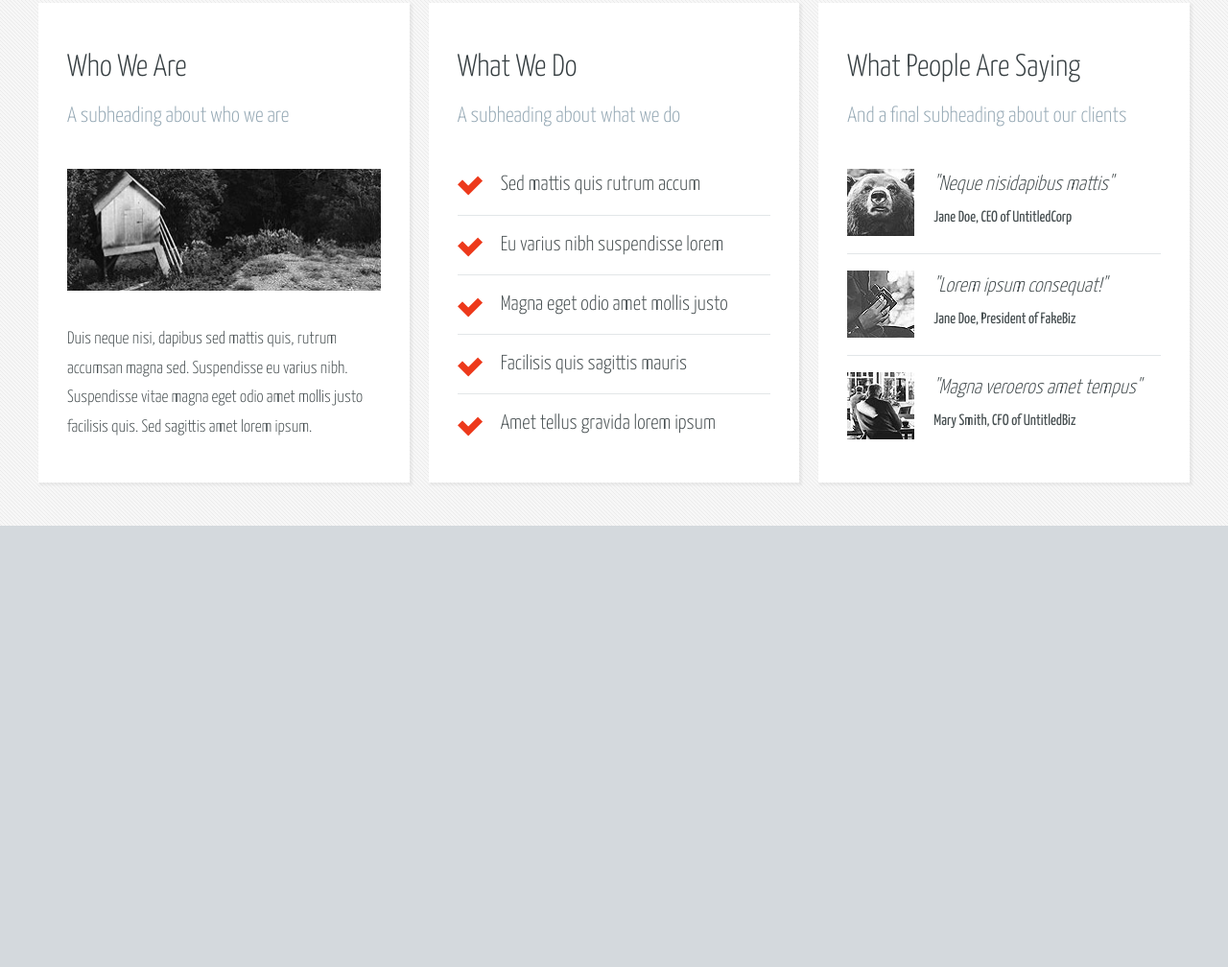
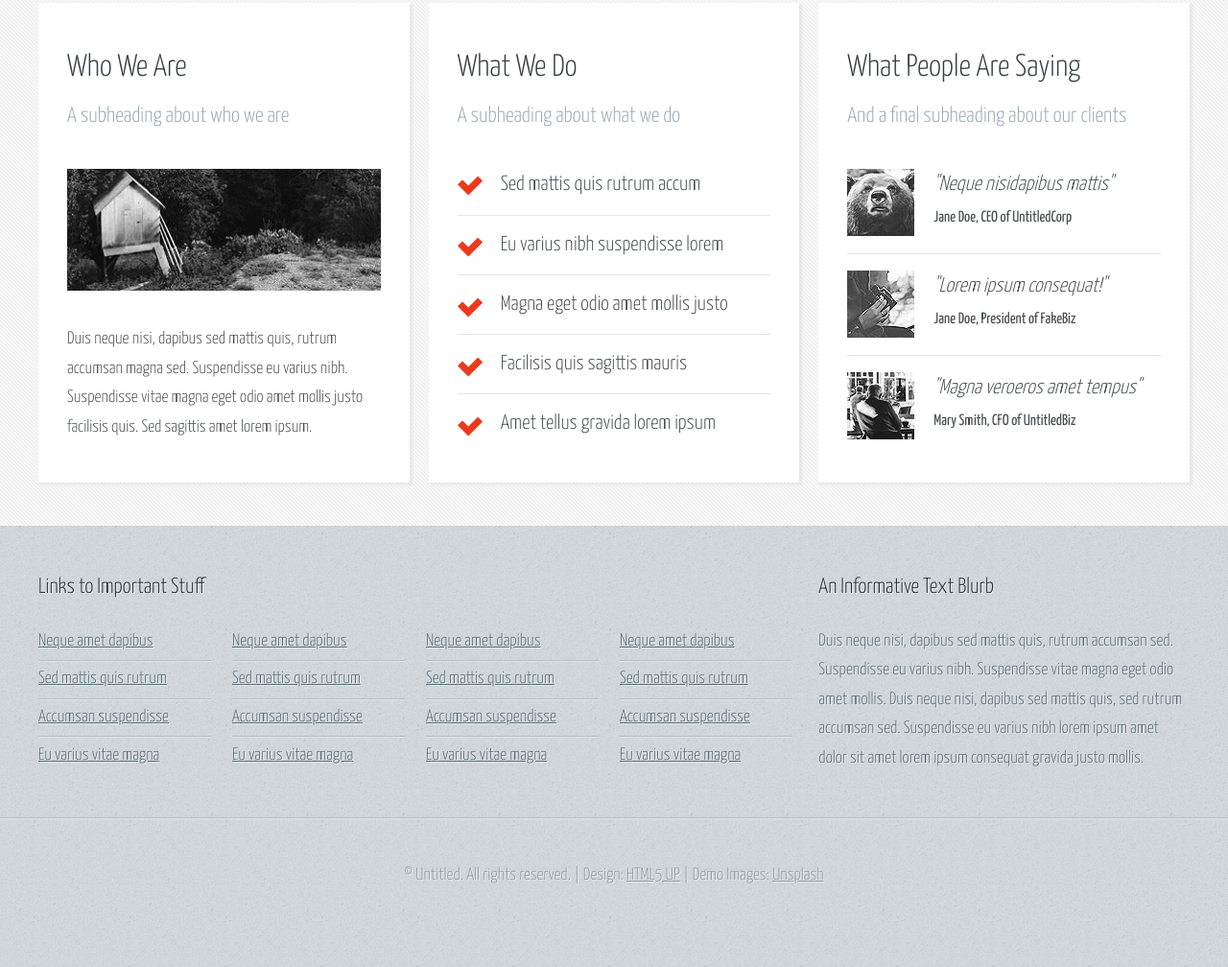
Before and after one commit to Learde/Halcyonic, a website: page index.html in a window 1280 px wide. Shown: the part 851-1859 px from the top of the page at 96% size. Before the commit the page ends 1399 px from the top, so only its background shows below. Drawn offline with Linux system fonts and the light colour scheme.

Commit message:
Finish footer

```diff
--- a/index.html
+++ b/index.html
@@ -51,7 +51,7 @@
                     </a>
                     <h5 class="card__heading">Welcome to Halcyonic</h5>
                     <p class="card__paragraph">
-                        This is <span class="card__paragraph--white">Halcyonic</span>, a free site template by <a href="#" class="card__link">AJ</a> for <a href="#" class="card__link">HTML5 UP</a>. It's responsive, built on HTML5 + CSS3, and includes 5 unique page layouts.
+                        This is <span class="card__paragraph--white">Halcyonic</span>, a free site template by <a href="https://twitter.com/ajlkn" class="card__link">AJ</a> for <a href="https://html5up.net/" class="card__link">HTML5 UP</a>. It's responsive, built on HTML5 + CSS3, and includes 5 unique page layouts.
                     </p>
                 </div>
             </div>
@@ -73,7 +73,7 @@
                     </a>
                     <h5 class="card__heading">License Info</h5>
                     <p class="card__paragraph">
-                        Halcyonic is licensed under the <a href="#" class="card__link">CCA</a> license, so use it for personal/commercial use as much as you like (just keep our credits intact).
+                        Halcyonic is licensed under the <a href="https://html5up.net/license" class="card__link">CCA</a> license, so use it for personal/commercial use as much as you like (just keep our credits intact).
                     </p>
                 </div>
             </div>
@@ -146,5 +146,48 @@
             </div>
         </div>
     </section>
+    <footer class="footer">
+        <div class="row u-margin-bottom-medium">
+            <div class="col-2-of-3">
+                <h2 class="footer__heading">Links to Important Stuff</h2>
+                <ul class="footer__list">
+                    <li class="footer__item"><a href="#" class="footer__link">Neque amet dapibus</a></li>
+                    <li class="footer__item"><a href="#" class="footer__link">Sed mattis quis rutrum</a></li>
+                    <li class="footer__item"><a href="#" class="footer__link">Accumsan suspendisse</a></li>
+                    <li class="footer__item"><a href="#" class="footer__link">Eu varius vitae magna</a></li>
+                </ul>
+                <ul class="footer__list u-padding-left-medium">
+                    <li class="footer__item"><a href="#" class="footer__link">Neque amet dapibus</a></li>
+                    <li class="footer__item"><a href="#" class="footer__link">Sed mattis quis rutrum</a></li>
+                    <li class="footer__item"><a href="#" class="footer__link">Accumsan suspendisse</a></li>
+                    <li class="footer__item"><a href="#" class="footer__link">Eu varius vitae magna</a></li>
+                </ul>
+                <ul class="footer__list u-padding-left-medium">
+                    <li class="footer__item"><a href="#" class="footer__link">Neque amet dapibus</a></li>
+                    <li class="footer__item"><a href="#" class="footer__link">Sed mattis quis rutrum</a></li>
+                    <li class="footer__item"><a href="#" class="footer__link">Accumsan suspendisse</a></li>
+                    <li class="footer__item"><a href="#" class="footer__link">Eu varius vitae magna</a></li>
+                </ul>
+                <ul class="footer__list u-padding-left-medium">
+                    <li class="footer__item"><a href="#" class="footer__link">Neque amet dapibus</a></li>
+                    <li class="footer__item"><a href="#" class="footer__link">Sed mattis quis rutrum</a></li>
+                    <li class="footer__item"><a href="#" class="footer__link">Accumsan suspendisse</a></li>
+                    <li class="footer__item"><a href="#" class="footer__link">Eu varius vitae magna</a></li>
+                </ul>
+            </div>
+            <div class="col-1-of-3">
+                <h2 class="footer__heading">An Informative Text Blurb</h2>
+                <p class="footer__paragraph">Duis neque nisi, dapibus sed mattis quis, rutrum accumsan sed. Suspendisse eu varius nibh. Suspendisse vitae magna eget odio amet mollis. Duis neque nisi, dapibus sed mattis quis, sed rutrum accumsan sed. Suspendisse eu varius nibh lorem ipsum amet dolor sit amet lorem ipsum consequat gravida justo mollis. </p>
+            </div>
+        </div>
+
+        <section class="footer__copyright-section u-margin-bottom-big">
+            <div class="row">
+                <p class="footer__copyright u-margin-top-medium">
+                    &copy; Untitled. All rights reserved. | Design: <a href="html5up.net" class="footer__copy-link">HTML5 UP</a> | Demo Images: <a href="unsplash.com" class="footer__copy-link">Unsplash</a>
+                </p>
+            </div>
+        </section>
+    </footer>
 </body>
 </html>
--- a/sass/abstracts/_variables.scss
+++ b/sass/abstracts/_variables.scss
@@ -6,6 +6,7 @@ $color-black: #000;
 $color-dark-grey: #222628;
 $color-dark-grey-2: #272d30;
 $color-dark-grey-3: #808080;
+$color-dark-grey-4: #212f35;
 
 $color-grey: #474f51;
 $color-grey-2: #3e484a;
@@ -14,6 +15,8 @@ $color-grey-4: #353D40;
 $color-grey-5: #373f42;
 
 $color-blue-grey: #96a9b5;
+$color-blue-grey-2: #546b76;
+$color-blue-grey-3: #8d9ca3;
 
 $color-grey-light: #c6c8c8;
 $color-grey-light-2: #f6f8f8;
@@ -21,6 +24,8 @@ $color-grey-light-3: #a0a8ab;
 $color-grey-light-4: #D4D9DD;
 $color-grey-light-5: #f7f7f7;
 $color-grey-light-6: #e2e6e8;
+$color-grey-light-7: #b5bec3;
+$color-grey-light-8: #e0e4e7;
 
 $color-red: #ed391b;
 $color-red-2: #ce1a00;
--- a/sass/base/_utilities.scss
+++ b/sass/base/_utilities.scss
@@ -4,11 +4,16 @@
 
 .u-margin-bottom {
     &-big { margin-bottom: 8rem !important; }
-    &-medium { margin-bottom: 4rem !important; }
+    &-medium { margin-bottom: 4.5rem !important; }
     &-small { margin-bottom: 1.5rem !important; }
 }
 
 .u-margin-top {
+    &-huge { margin-top: 10rem !important; }
     &-big { margin-top: 8rem !important; }
-    &-huge { margin-top: 10rem !important; }
+    &-medium { margin-top: 4.5rem !important; }
 }
+
+.u-padding-left {
+    &-medium { padding-left: 2.2rem !important; }
+}
--- /dev/null
+++ b/sass/layout/_footer.scss
@@ -0,0 +1,71 @@
+.footer {
+    text-shadow: 1px 1px 0px rgba($color-white, 0.5);
+
+    &__heading {
+        color: $color-dark-grey-4;
+        font-size: 2.25rem;
+        margin-bottom: 2.25rem;
+        padding-top: 4.5rem;
+        font-weight: 300;
+    }
+
+    &__list {
+        box-sizing: content-box;
+        list-style: none;
+        width: 18rem;
+        float: left;
+    }
+
+    &__paragraph {
+        color: $color-blue-grey-2;
+    }
+
+    &__item {
+        &:not(:first-child) {
+            border-top: solid 1px $color-grey-light-8;
+            padding-top: .36rem;
+        }
+
+        &:not(:last-child) {
+            border-bottom: solid 1px $color-grey-light-7;
+            padding-bottom: .36rem;
+        }
+    }
+
+    &__link {
+        &:link,
+        &:visited {
+            color: $color-blue-grey-2;
+            text-decoration: underline;
+        }
+
+        &:hover,
+        &:active {
+            text-decoration: none;
+        }
+    }
+
+    &__copyright-section {
+        width: 100vw;
+        border-top: solid 1px $color-grey-light-7;
+        box-shadow: inset 0px 1px 0px 0px $color-grey-light-8;
+    }
+
+    &__copyright {
+        text-align: center;
+        color: $color-blue-grey-3;
+    }
+
+    &__copy-link {
+        &:link,
+        &:visited {
+            color: $color-blue-grey-3;
+            text-decoration: underline;
+        }
+
+        &:hover,
+        &:active {
+            text-decoration: none;
+        }
+    }
+}
--- a/sass/main.scss
+++ b/sass/main.scss
@@ -16,6 +16,5 @@
 @import "layout/footer";
 @import "layout/grid";
 @import "layout/header";
-@import "layout/navigation";
 
 @import "pages/home";
```
Also changed, not shown: css/style.css, sass/layout/_navigation.scss (added).
